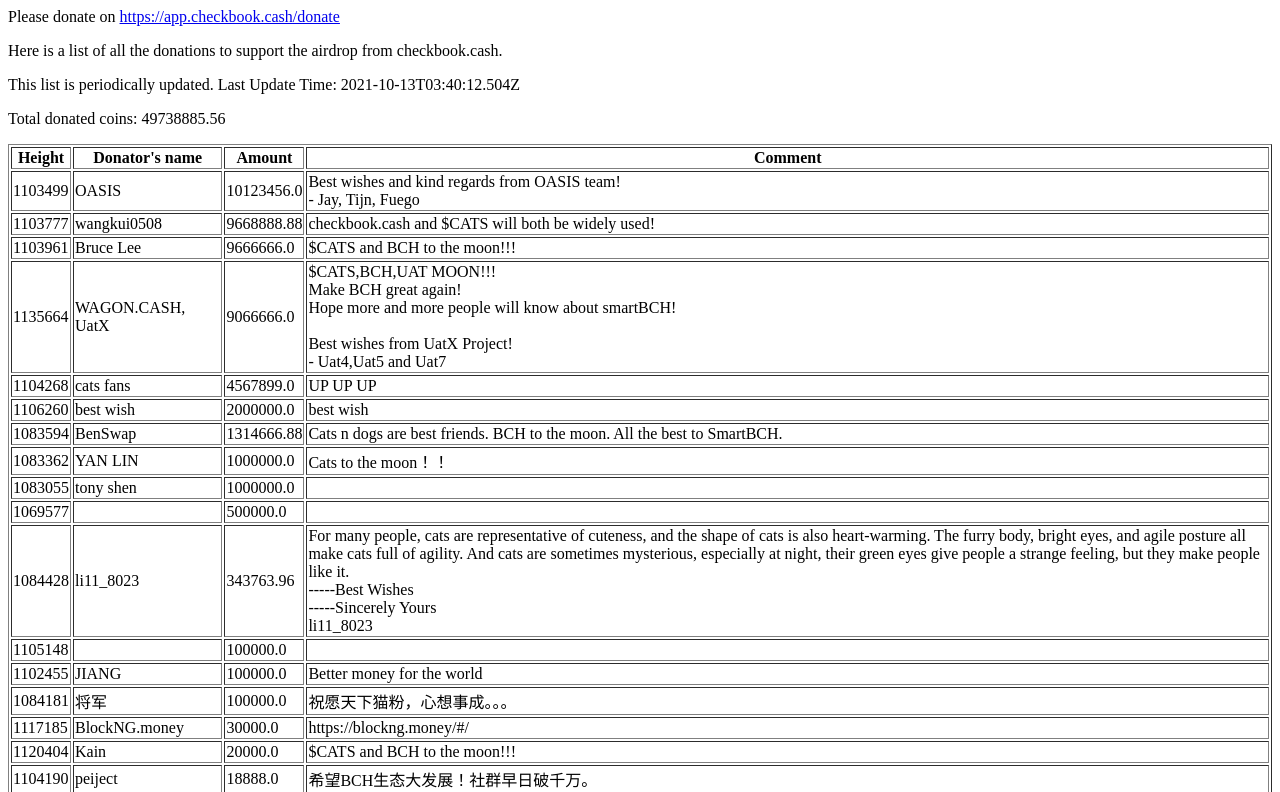
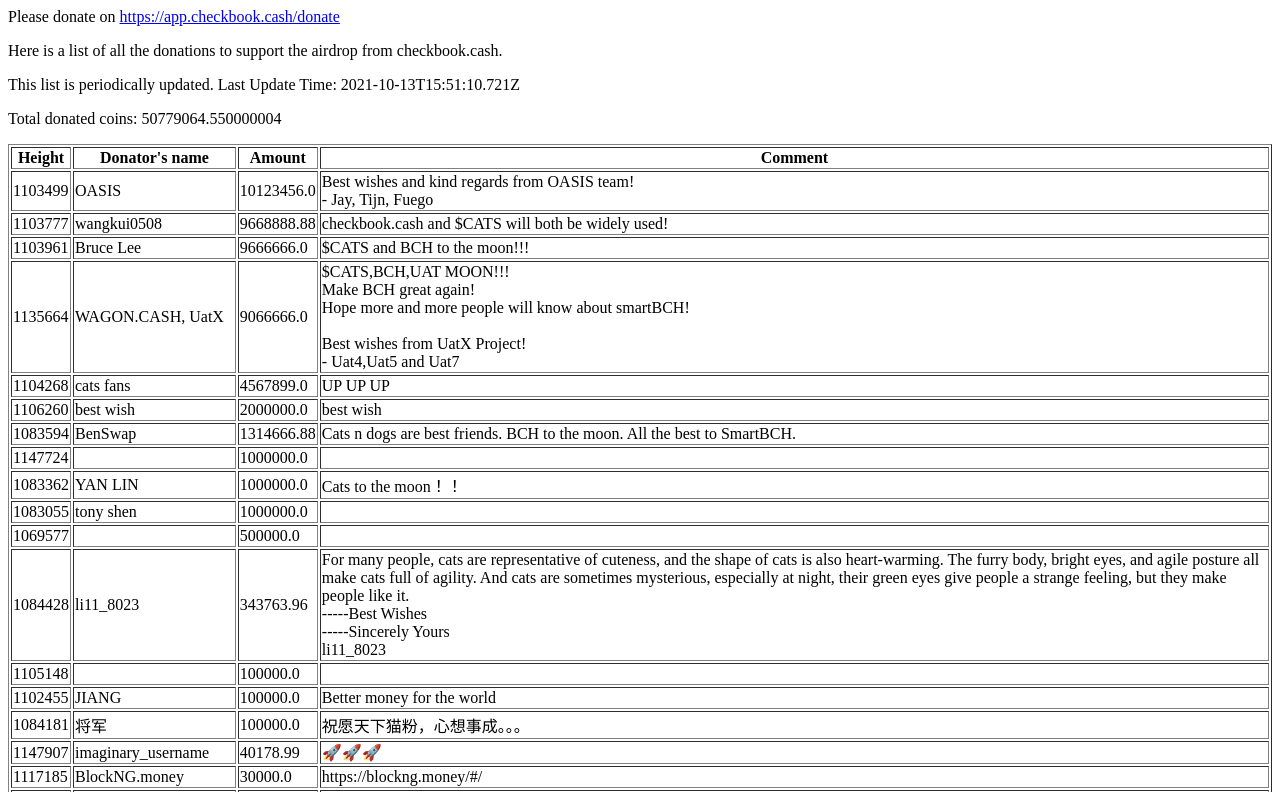
Before and after one commit to chequenetwork/chequenetwork.github.io, a plain HTML site: page donations.html in a window 1280 px wide. Shown: the top 792 px of the page. Drawn offline with Linux system fonts and the light colour scheme.

Commit message:
Update donations.html

```diff
--- a/donations.html
+++ b/donations.html
@@ -1,8 +1,8 @@
 <html><body>
 <p>Please donate on <a href="https://app.checkbook.cash/donate">https://app.checkbook.cash/donate</a>
 <p>Here is a list of all the donations to support the airdrop from checkbook.cash.</p>
-<p>This list is periodically updated. Last Update Time:&nbsp;2021-10-13T03:40:12.504Z</p>
-<p>Total donated coins: 49738885.56</p>
+<p>This list is periodically updated. Last Update Time:&nbsp;2021-10-13T15:51:10.721Z</p>
+<p>Total donated coins: 50779064.550000004</p>
 <table border=1>
 <tr><th>Height</th><th>Donator's name</th><th>Amount</th><th>Comment</th></tr>
 <tr><td>1103499</td>
@@ -40,6 +40,10 @@ Best wishes from UatX Project!
 <td>BenSwap</td>
 <td>1314666.88</td>
 <td><span style="white-space: pre-line">Cats n dogs are best friends. BCH to the moon. All the best to SmartBCH.</span></td></tr>
+<tr><td>1147724</td>
+<td></td>
+<td>1000000.0</td>
+<td><span style="white-space: pre-line"></span></td></tr>
 <tr><td>1083362</td>
 <td>YAN LIN</td>
 <td>1000000.0</td>
@@ -71,6 +75,10 @@ Best wishes from UatX Project!
 <td>将军</td>
 <td>100000.0</td>
 <td><span style="white-space: pre-line">祝愿天下猫粉，心想事成。。。</span></td></tr>
+<tr><td>1147907</td>
+<td>imaginary_username</td>
+<td>40178.99</td>
+<td><span style="white-space: pre-line">🚀🚀🚀</span></td></tr>
 <tr><td>1117185</td>
 <td>BlockNG.money</td>
 <td>30000.0</td>
```
